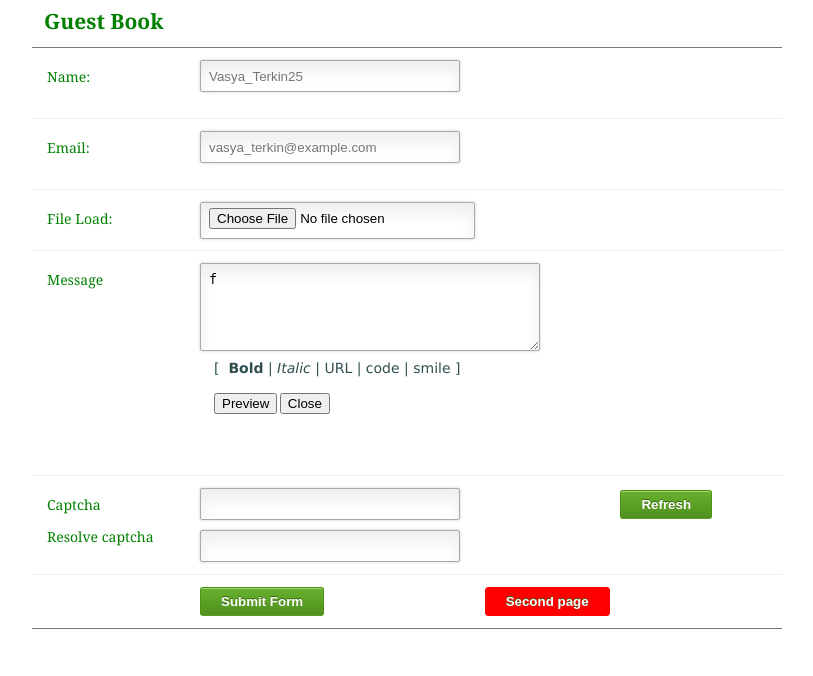
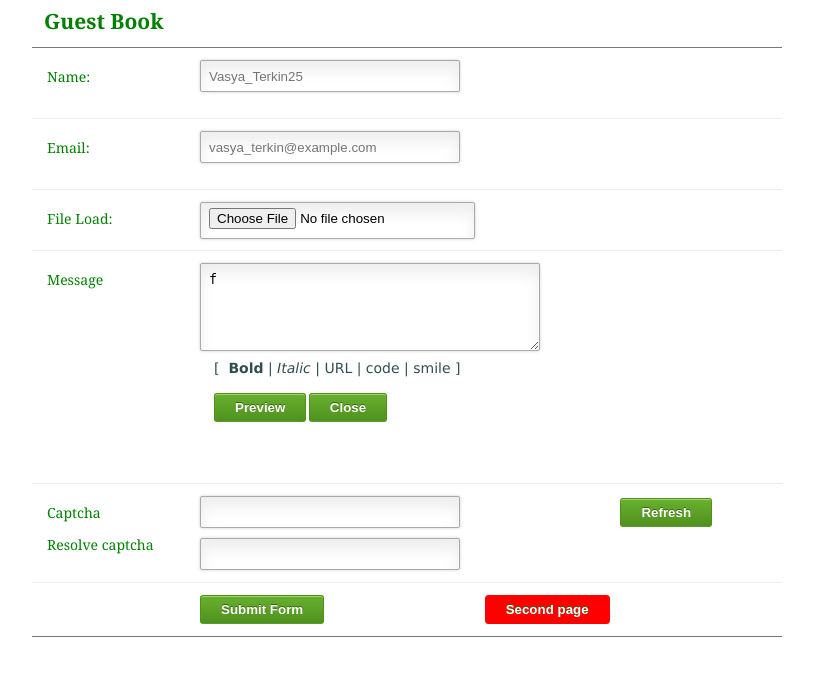
Before and after one commit to Shevera/testzadachi3, a PHP site: page /www/index.html in a window 1280 px wide. Shown: the part 15-691 px from the top of the page, without its empty margins (266-1079 px from the left). Run offline with PHP 8.4, Linux system fonts and the light colour scheme; some libraries are stand-ins or nearby versions.

Commit message:
styleChange

```diff
--- a/www/index.css
+++ b/www/index.css
@@ -130,6 +130,7 @@ input.btn1{
 }
 button #btn12{
     margin-top: 8px;
+
 }
  #i{
   margin-left: -2px;
--- a/www/index.html
+++ b/www/index.html
@@ -47,8 +47,8 @@
             <!--<button id="b"  class="btn12" type="button">B</button>
             <button id="i"  class="btn12" type="button">I</button>
             <button id="u" class="btn12" type="button" >U</button>-->
-            <button id="p" class="btn12" type="button" onclick="view()" >Preview</button>
-            <button id="c" class="btn12" type="button" onclick="exit()">Close</button>
+            <button id="p" class="submit" type="button" onclick="view()" >Preview</button>
+            <button id="c" class="submit" type="button" onclick="exit()">Close</button>
             <div id="view_text">
             </div>
             <p id="errorMessage"></p>
--- a/www/index.js
+++ b/www/index.js
@@ -42,6 +42,7 @@ function(event){ - функція приймає параметр - об*єкт
             file:formData.append('the_file', file)
         };
 
+        alert(JSON.stringify(obj));
    		request.send(JSON.stringify(obj));
 
  	}
@@ -293,7 +294,9 @@ function  refreshCaptcha() {
 function resolveCaptcha(){
     var str = document.getElementById('txtCaptcha').value;
     var str1 = document.getElementById('txtInput').value;
-    if(str == str1){
+    if(str1 === ""){
+        alert('Refresh captcha');
+    }else if(str == str1){
         alert('You are human');
     }else{
         alert('You are Robot');
```
